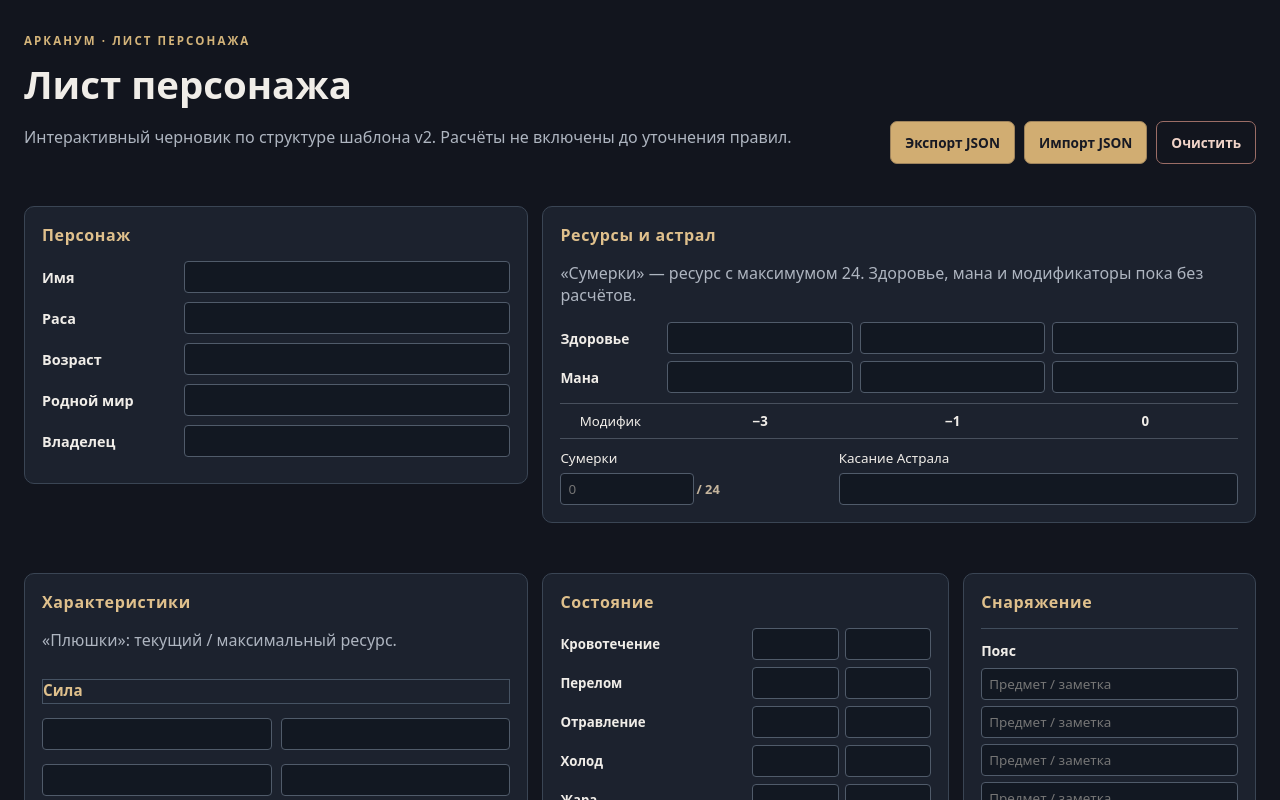
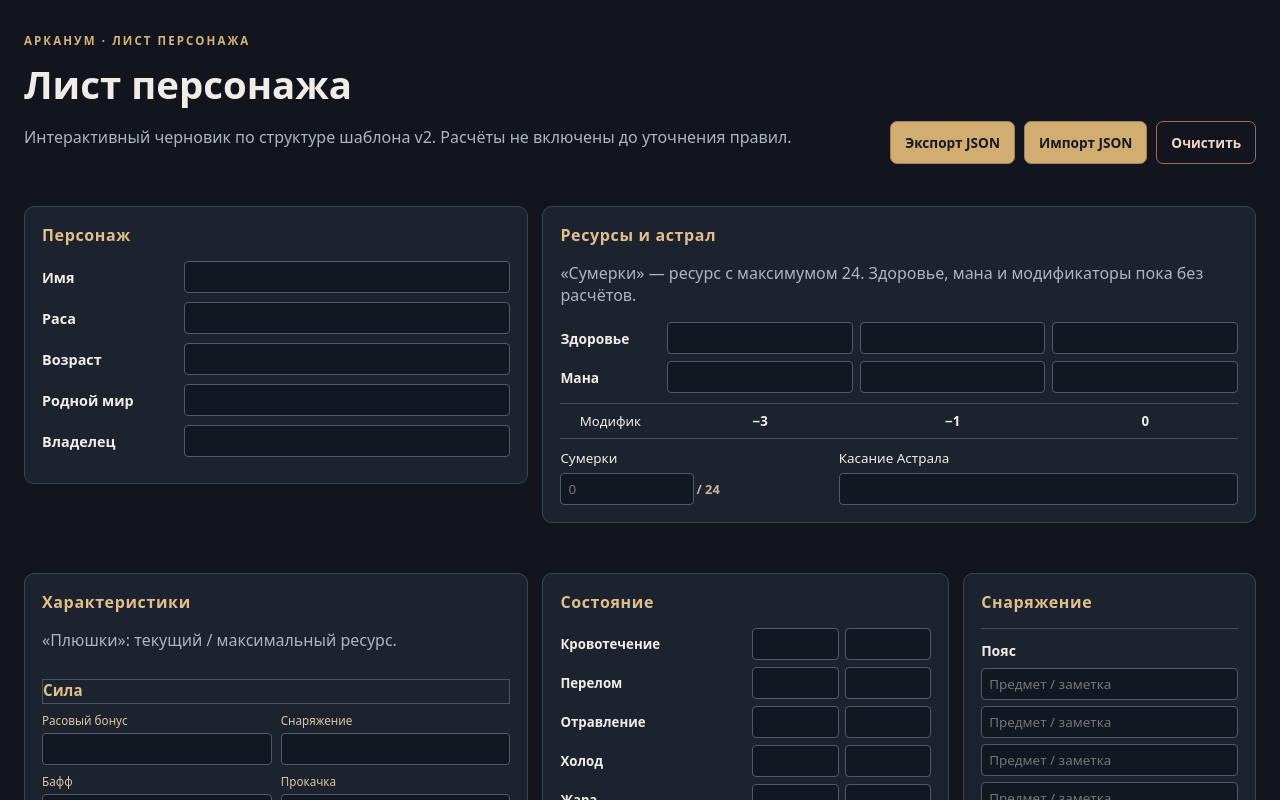
Before and after one commit to ydk-of/character-sheet, a React (Vite) app: page / in a window 1280 px wide. Shown: the top 800 px of the page. Built offline with nearby package versions, Linux system fonts and the light colour scheme.

Commit message:
fix: add accessible labels for compact statistics layout

```diff
--- a/src/Sheet.tsx
+++ b/src/Sheet.tsx
@@ -53,7 +53,7 @@ export function Sheet() {
     <div className="sheet-layout">
       <section className="sheet-card identity"><h2>Персонаж</h2>{[["Имя","name"],["Раса","race"],["Возраст","age"],["Родной мир","world"],["Владелец","owner"]].map(([label,key])=><label className="sheet-line" key={key}><span>{label}</span>{field(key,label)}</label>)}</section>
       <section className="sheet-card vitals"><h2>Ресурсы и астрал</h2><p>«Сумерки» — ресурс с максимумом 24. Здоровье, мана и модификаторы пока без расчётов.</p><div className="vital-grid">{["Здоровье","Мана"].map(v=><div className="vital-row" key={v}><strong>{v}</strong>{[0,1,2].map(i=><span key={i}>{field("vital."+v+"."+i,v+" — поле "+(i+1))}</span>)}</div>)}</div><div className="modifiers"><span>Модифик</span><strong>−3</strong><strong>−1</strong><strong>0</strong></div><div className="astral-grid"><label>Сумерки <span className="paired">{field("twilight.current","Сумерки — текущее значение","0")}<b>/ 24</b></span></label><label>Касание Астрала{field("astral","Касание Астрала")}</label></div></section>
-      <section className="sheet-card stats"><h2>Характеристики</h2><p>«Плюшки»: текущий / максимальный ресурс.</p><div className="sheet-scroll"><table className="stat-table"><thead><tr><th>Характеристика</th>{statColumns.map(c=><th key={c}>{c}</th>)}<th>Плюшки</th></tr></thead><tbody>{attributes.map(a=><tr key={a}><th scope="row">{a}</th>{statColumns.map(c=><td key={c}>{field("stat."+a+"."+c,a+" — "+c)}</td>)}<td><div className="paired">{field("stat."+a+".bonus1",a+" — плюшки 1")}<span>/</span>{field("stat."+a+".bonus2",a+" — плюшки 2")}</div></td></tr>)}</tbody></table></div></section>
+      <section className="sheet-card stats"><h2>Характеристики</h2><p>«Плюшки»: текущий / максимальный ресурс.</p><div className="sheet-scroll"><table className="stat-table"><thead><tr><th>Характеристика</th>{statColumns.map(c=><th key={c}>{c}</th>)}<th>Плюшки</th></tr></thead><tbody>{attributes.map(a=><tr key={a}><th scope="row">{a}</th>{statColumns.map(c=><td key={c} data-label={c}>{field("stat."+a+"."+c,a+" — "+c)}</td>)}<td data-label="Плюшки"><div className="paired">{field("stat."+a+".bonus1",a+" — плюшки 1")}<span>/</span>{field("stat."+a+".bonus2",a+" — плюшки 2")}</div></td></tr>)}</tbody></table></div></section>
       <section className="sheet-card conditions"><h2>Состояние</h2>{conditions.map(c=><div className="condition-row" key={c}><strong>{c}</strong>{field("condition."+c+".a",c+" — поле 1")}{field("condition."+c+".b",c+" — поле 2")}</div>)}</section>
       <section className="sheet-card will"><h2>Воля и удача</h2><div className="will-grid"><strong>Показатель</strong><strong>Значение</strong><strong>Плюшки</strong><strong>Болезнь маны</strong>{["Воля","Доп. строка"].map((n,i)=><div className="will-grid-row" key={i}><strong>{i===0?n:""}</strong>{field("will."+i+".value",n+" — значение")}<div className="paired">{field("will."+i+".bonus1",n+" — плюшки 1")}<span>/</span>{field("will."+i+".bonus2",n+" — плюшки 2")}</div>{field("will."+i+".illness",n+" — болезнь маны")}</div>)}</div><div className="luck"><strong>Удача</strong>{Array.from({length:6},(_,i)=><span key={i}>{field("luck."+i,"Удача — поле "+(i+1))}</span>)}</div></section>
       <section className="sheet-card combat"><h2>Боевые блоки</h2><div className="combat-grid">{[1,2].map(n=><fieldset key={n}><legend>Оружие / комплект {n}</legend>{["Атака","Урон","Парирование","Контратака","Блокирование"].map(label=><label key={label}><span>{label}</span>{field("combat."+n+"."+label,"Блок "+n+" — "+label)}</label>)}</fieldset>)}</div></section>
```
